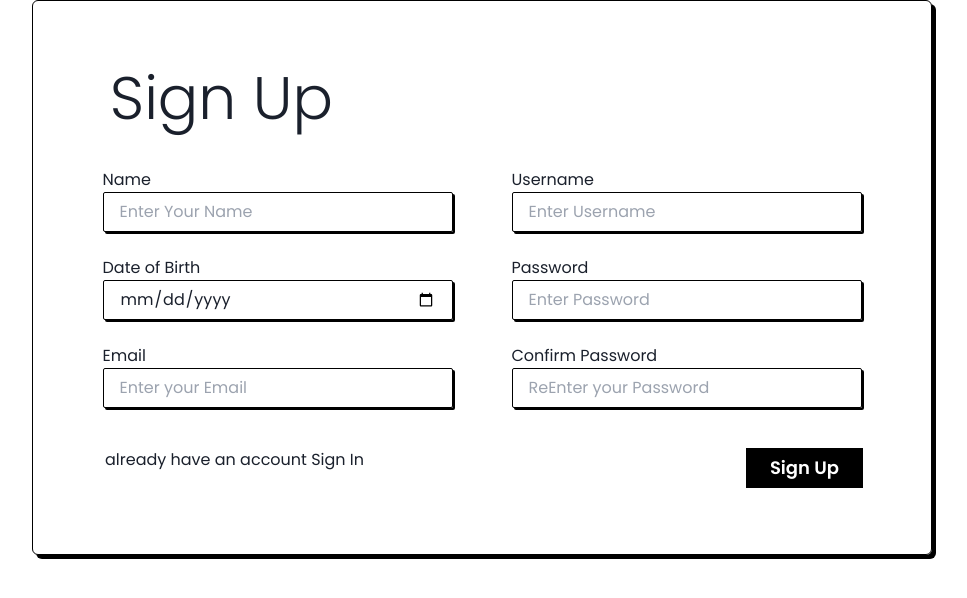
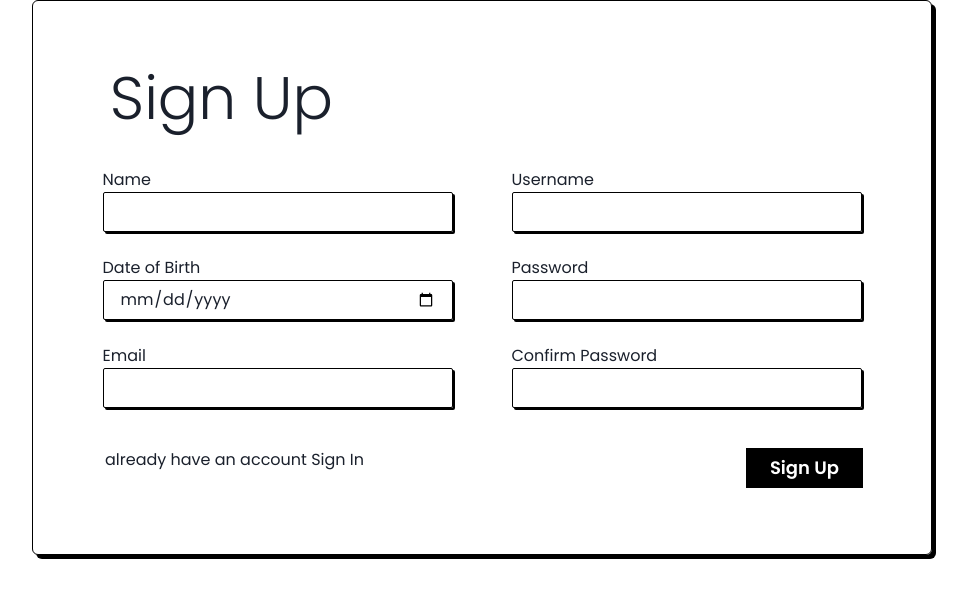
Before and after one commit to love-to-code108/todoApplication-2, a React (Vite) app in the folder Frontend/: page /signup in a window 1280 px wide. Shown: the top 598 px of the page, without its empty margins (158-1125 px from the left). Built offline with nearby package versions, Linux system fonts and the light colour scheme.

Commit message:
working on the sign in page right now

```diff
--- a/Frontend/src/App.jsx
+++ b/Frontend/src/App.jsx
@@ -1,6 +1,7 @@
 import { Routes, Route } from "react-router-dom"
 import { LandingPage } from "./Pages/landingPage"
 import { SignUpPage } from "./Pages/SignUpPage"
+import { SignInPage } from "./Pages/SignInPage"
 
 
 
@@ -13,7 +14,7 @@ function App() {
       <Routes>
         <Route path="/" element={<LandingPage/>} />
         <Route path="/signup" element={<SignUpPage/>} />
-        <Route path="/signin" element={<LandingPage/>} />
+        <Route path="/signin" element={<SignInPage/>} />
         <Route path="/todoapp" element={<LandingPage/>} />
         <Route path="/todoapp/:userId" element={<LandingPage/>} />
       </Routes>
--- /dev/null
+++ b/Frontend/src/Pages/SignInPage.jsx
@@ -0,0 +1,20 @@
+import React from 'react'
+import {InputBox} from "../Components/InputBox"
+import { Center, Flex, Heading } from '@chakra-ui/react'
+
+export const SignInPage = () => {
+    return (
+        <Center className=' w-[100vw] h-[100vh] font-poppins'>
+
+            {/* the black container */}
+            <Flex w={900} h={200} direction="column">
+
+                    {/* Sign In Page  */}
+                    <Heading>Sign In</Heading>
+                    {/* Inputs */}
+
+                    {/* sign in button and the sign up alternative link */}
+            </Flex>
+        </Center>
+    )
+}
--- a/Frontend/src/Pages/SignUpPage.jsx
+++ b/Frontend/src/Pages/SignUpPage.jsx
@@ -36,13 +36,13 @@ export const SignUpPage = () => {
           <Flex direction="column">
 
             {/* NAME */}
-            <InputBox placeholder="Enter Your Name" name="Name" type="text" />
+            <InputBox  name="Name" type="text" />
 
             {/* DATE OF BIRTH */}
-            <InputBox placeholder="Date of Birth" name="Date of Birth" type="Date" />
+            <InputBox  name="Date of Birth" type="Date" />
 
             {/* EMAIL */}
-            <InputBox placeholder="Enter your Email" name="Email" type="email" />
+            <InputBox  name="Email" type="email" />
 
           </Flex>
 
@@ -52,11 +52,11 @@ export const SignUpPage = () => {
           {/* right input boxes */}
           <Flex direction="column">
             {/* USERNAME */}
-            <InputBox placeholder="Enter Username" name="Username" type="text" />
+            <InputBox  name="Username" type="text" />
             {/* PASSWORD */}
-            <InputBox placeholder="Enter Password" name="Password" type="password" />
+            <InputBox  name="Password" type="password" />
             {/* CONFIRM PASSWORD */}
-            <InputBox placeholder="ReEnter your Password" name="Confirm Password" type="password" />
+            <InputBox  name="Confirm Password" type="password" />
           </Flex>
 
 
```
